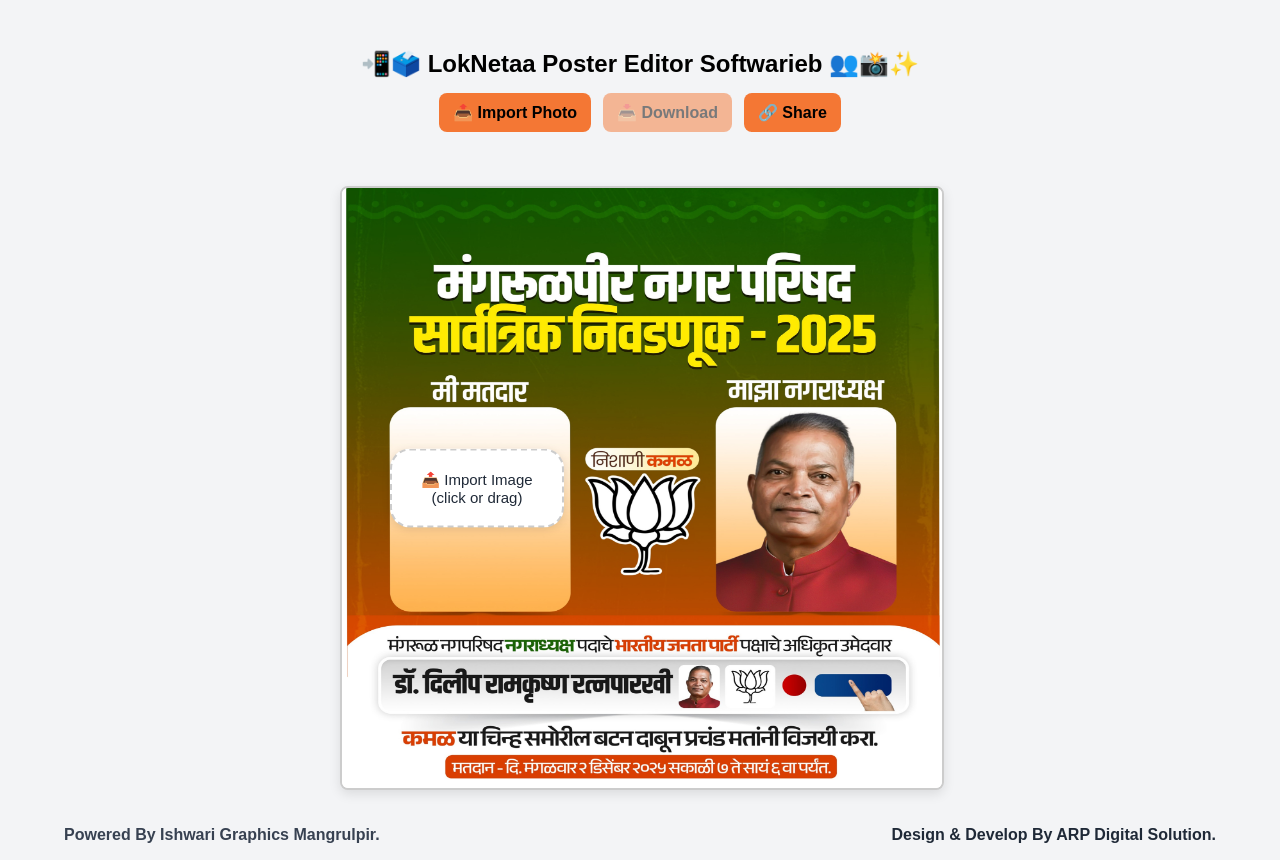
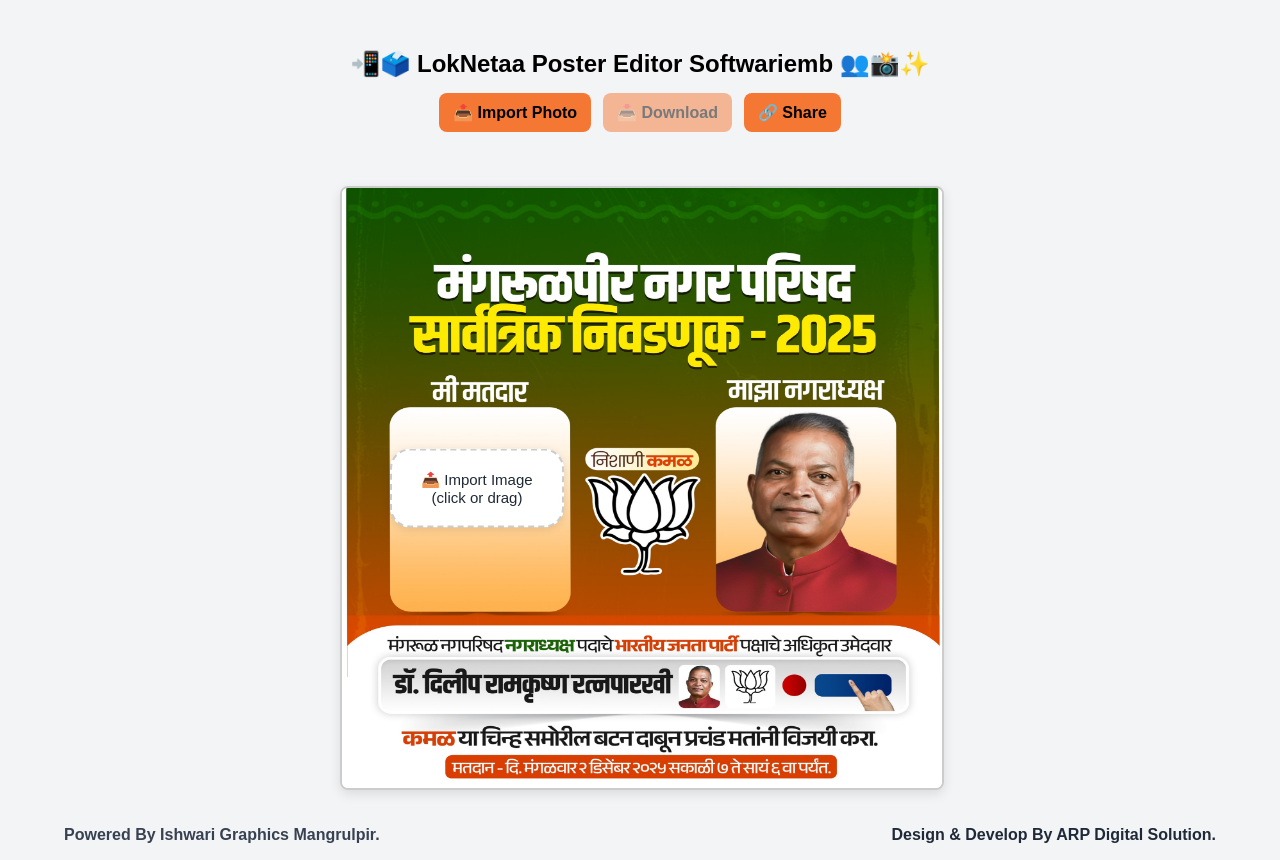
Before and after one commit to adityapachpille/LokNetaa-Poster-Editor-Software, a Next.js app: page / in a window 1280 px wide. Built offline with nearby package versions, Linux system fonts and the light colour scheme.

Commit message:
Update CanvasEditor.jsx

```diff
--- a/components/CanvasEditor.jsx
+++ b/components/CanvasEditor.jsx
@@ -16,8 +16,8 @@
   // ✅ Start image at left side (same as patch)
   // ✅ Start image a bit right and down
 const [position, setPosition] = useState({
-  x: 57, // moved right (was 50)
-  y: canvasSize / 2 - imageHeight / 2 + 10, // moved down by 20px
+  x: 56, // moved right (was 50)
+  y: canvasSize / 2 - imageHeight / 2 + 20, // moved down by 20px
 });
 
 
@@ -126,7 +126,7 @@
     <>
       {/* Top bar */}
       <div className="topBarWrapper">
-        <h2 className="title">📲🗳️ LokNetaa Poster Editor Softwarieb 👥📸✨</h2>
+        <h2 className="title">📲🗳️ LokNetaa Poster Editor Softwariemb 👥📸✨</h2>
         <div className="topBar">
           <button className="button" onClick={() => fileRef.current?.click()}>
             📤 Import Photo
```
